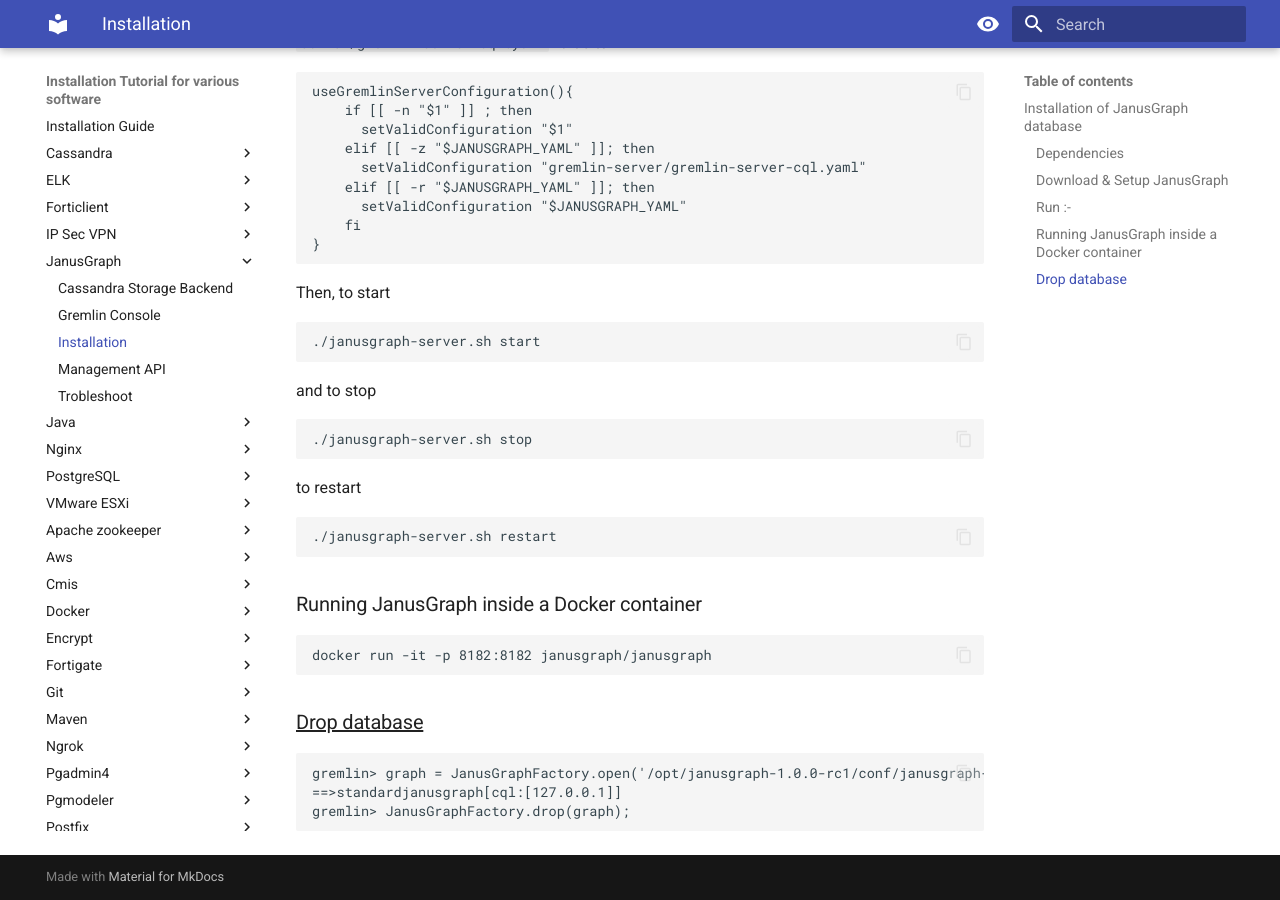
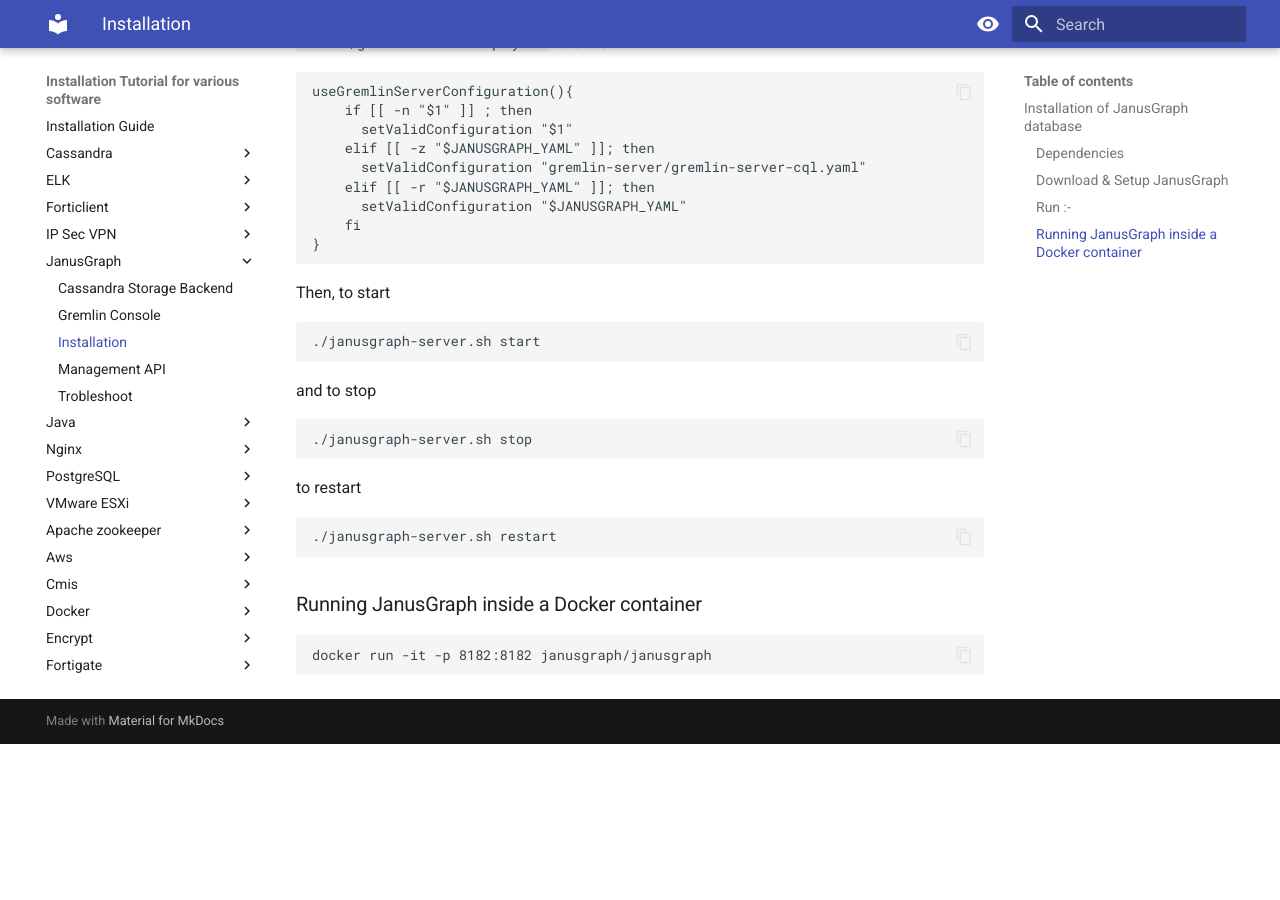
Before and after one commit to m-thirumal/installation_guide, an MkDocs documentation site: the page built from docs/JanusGraph/Installation.md, in a window 1280 px wide and 900 px high, scrolled down 674 px. Built offline with MkDocs 1.6.1 and Material for MkDocs 9.7.7, drawn with Linux system fonts in a browser that asks for light colours; after the commit the page ends 1418 px from its top, so only the background shows below that.

````diff
--- a/docs/JanusGraph/Installation.md
+++ b/docs/JanusGraph/Installation.md
@@ -52,11 +52,3 @@
 ```
 docker run -it -p 8182:8182 janusgraph/janusgraph
 ```
-
-### <u>Drop database</u>
-
-```
-gremlin> graph = JanusGraphFactory.open('/opt/janusgraph-1.0.0-rc1/conf/janusgraph-cql.properties')
-==>standardjanusgraph[cql:[127.0.0.1]]
-gremlin> JanusGraphFactory.drop(graph);
-```
````
Also changed, not shown: docs/JanusGraph/Cassandra Storage Backend.md (+1 -1 lines), docs/JanusGraph/Management API.md (+9 -2 lines).
